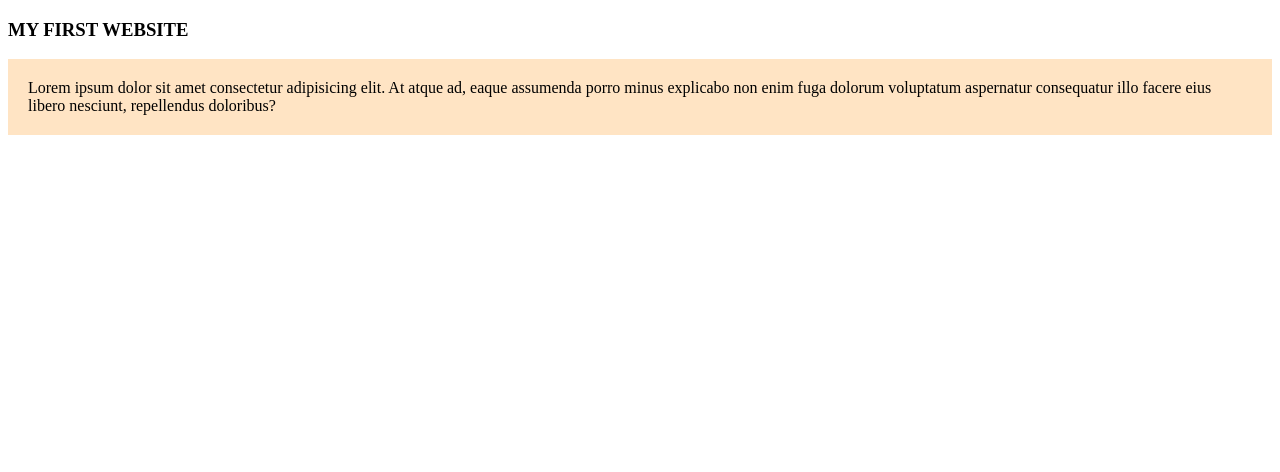
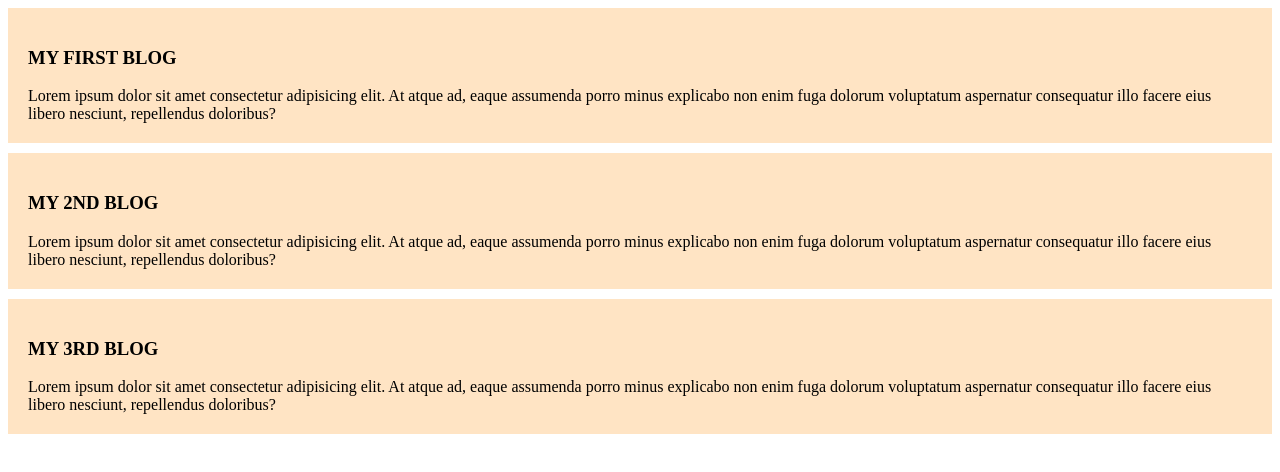
Before and after one commit to slrat-dev-99/second-trial, a plain HTML site: page index.html in a window 1280 px wide. Drawn offline with Linux system fonts and the light colour scheme.

Commit message:
added 2nd and 3rd blog

```diff
--- a/index.html
+++ b/index.html
@@ -7,9 +7,19 @@
     <link rel="stylesheet" href="styles/blog.css">
 </head>
 <body>
-    <h3>MY FIRST WEBSITE</h3>
+
     <div>
+        <h3>MY FIRST BLOG</h3>
         Lorem ipsum dolor sit amet consectetur adipisicing elit. At atque ad, eaque assumenda porro minus explicabo non enim fuga dolorum voluptatum aspernatur consequatur illo facere eius libero nesciunt, repellendus doloribus?
     </div>
+    <div>
+        <h3>MY 2ND BLOG</h3>
+        Lorem ipsum dolor sit amet consectetur adipisicing elit. At atque ad, eaque assumenda porro minus explicabo non enim fuga dolorum voluptatum aspernatur consequatur illo facere eius libero nesciunt, repellendus doloribus?
+    </div>
+    <div>
+        <h3>MY 3RD BLOG</h3>
+        Lorem ipsum dolor sit amet consectetur adipisicing elit. At atque ad, eaque assumenda porro minus explicabo non enim fuga dolorum voluptatum aspernatur consequatur illo facere eius libero nesciunt, repellendus doloribus?
+    </div>
+
 </body>
 </html>
--- a/styles/blog.css
+++ b/styles/blog.css
@@ -1,4 +1,5 @@
  div{
     background-color: bisque;
     padding: 20px;
+    margin-bottom: 10px;
  }
```
